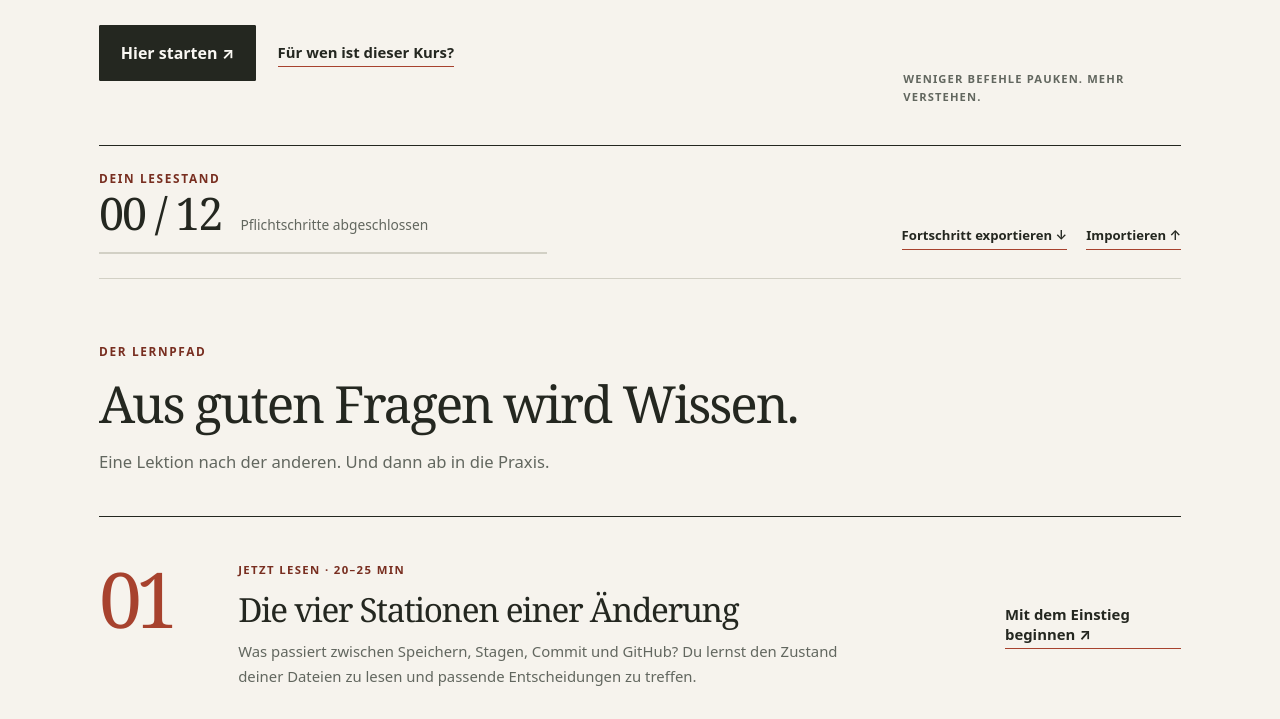
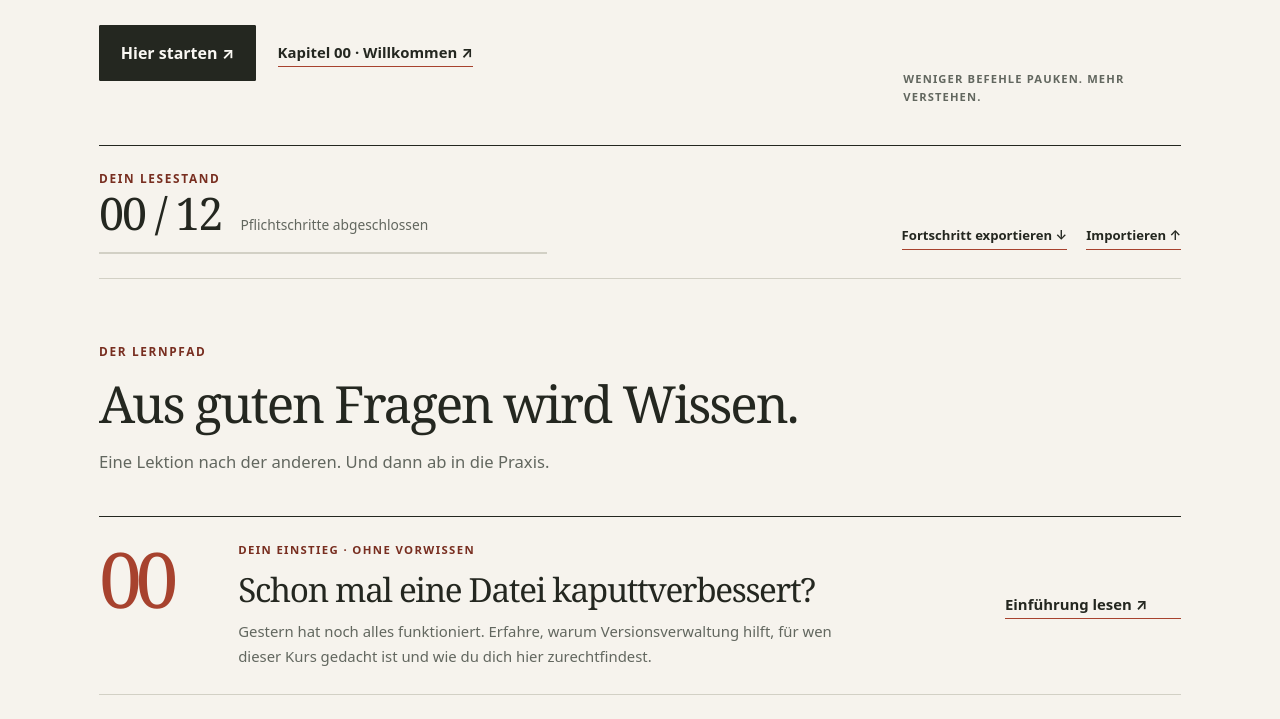
Before and after one commit to blame76/how-to-git, a website with bundled scripts: page index.html in a window 1280 px wide. Shown: the part 581-1300 px from the top of the page. Built offline with nearby package versions, Linux system fonts and the light colour scheme.

Commit message:
fix(navigation): expose chapter 00 in course outline and header

```diff
--- a/index.html
+++ b/index.html
@@ -14,7 +14,7 @@
   <header class="site-header">
     <div class="site-header__inner">
       <a class="brand" href="#/" aria-label="How to Git & GitHub – Startseite"><span class="brand__mark" aria-hidden="true">↗</span><span>how to <strong>git</strong><small> & github</small></span></a>
-      <nav class="site-nav" aria-label="Hauptnavigation"><a href="#/">Lernpfad</a><a href="#/ueber">Über das Projekt</a></nav>
+      <nav class="site-nav" aria-label="Hauptnavigation"><a href="#/">Lernpfad</a><a href="#/start">Einstieg</a><a href="#/ueber">Über das Projekt</a></nav>
     </div>
   </header>
   <main id="app" class="app" tabindex="-1">
--- a/src/app.mjs
+++ b/src/app.mjs
@@ -138,7 +138,7 @@ function renderHome() {
         if (stats.done || progress.lastVisited?.moduleId === module.id) goTo(module.id, resumeIndex(module, progress));
         else window.location.hash = "#/start";
       }),
-    link("Für wen ist dieser Kurs?", "#/start", "text-link")
+    link("Kapitel 00 · Willkommen ↗", "#/start", "text-link")
   );
   heroContent.append(actions);
   const aside = element("aside", "hero__aside");
@@ -189,17 +189,24 @@ function renderHome() {
 
   const contents = element("section", "contents");
   contents.setAttribute("aria-label", "Lernpfad");
+  const introEntry = element("article", "contents__entry");
+  const introText = element("div", "contents__text");
+  append(introText, paragraph("Dein Einstieg · ohne Vorwissen", "contents__label"),
+    element("h3", "", "Schon mal eine Datei kaputtverbessert?"),
+    paragraph("Gestern hat noch alles funktioniert. Erfahre, warum Versionsverwaltung hilft, für wen dieser Kurs gedacht ist und wie du dich hier zurechtfindest."));
+  append(introEntry, element("span", "contents__number", "00"),
+    introText, link("Einführung lesen ↗", "#/start", "text-link"));
+  contents.append(introEntry);
   const entry = element("article", "contents__entry contents__entry--current");
   const mainNumber = element("span", "contents__number", "01");
   const entryText = element("div", "contents__text");
   append(entryText, paragraph("Jetzt lesen · " + module.duration, "contents__label"),
     element("h3", "", module.title), paragraph(module.description));
   const entryAction = button(stats.done === stats.total ? "Noch einmal lesen ↗" :
-    stats.done || progress.lastVisited?.moduleId === module.id ? "Lektion öffnen ↗" : "Mit dem Einstieg beginnen ↗",
+    stats.done || progress.lastVisited?.moduleId === module.id ? "Lektion fortsetzen ↗" : "Kapitel beginnen ↗",
     "text-link", () => {
       if (stats.done === stats.total) goTo(module.id, 0);
-      else if (stats.done || progress.lastVisited?.moduleId === module.id) goTo(module.id, resumeIndex(module, progress));
-      else window.location.hash = "#/start";
+      else goTo(module.id, resumeIndex(module, progress));
     });
   append(entry, mainNumber, entryText, entryAction);
   contents.append(entry);
```
